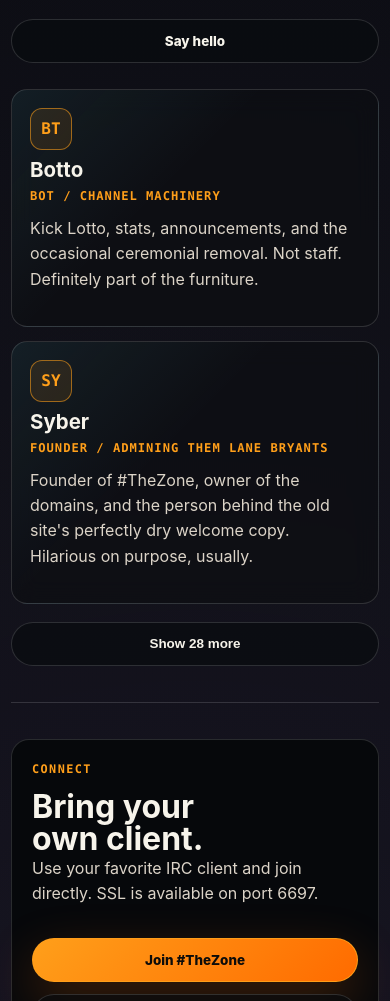
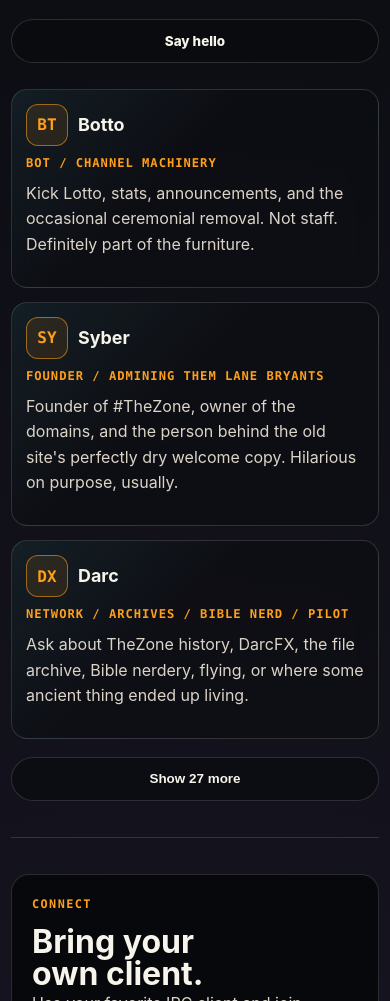
Before and after one commit to tzirc/thezone-web, a website: page html/index.htm in a window 390 px wide. Shown: the part 4823-5824 px from the top of the page. Drawn offline with Linux system fonts and the light colour scheme; no server answers.

Commit message:
CLW enhancements

```diff
--- a/html/index.htm
+++ b/html/index.htm
@@ -136,6 +136,10 @@
 		.brand span {
 			font-size: 1.05rem;
 			letter-spacing: 0.02em;
+		}
+
+		.header.clw-now * {
+			text-transform: uppercase;
 		}
 
 		.nav {
@@ -651,7 +655,7 @@
 
 		.person {
 			min-width: 0;
-			padding: 18px;
+			padding: 14px;
 			border: 1px solid var(--line);
 			border-radius: 16px;
 			background:
@@ -660,13 +664,20 @@
 			backdrop-filter: blur(12px);
 		}
 
+		.person-head {
+			display: grid;
+			grid-template-columns: auto minmax(0, 1fr);
+			gap: 10px;
+			align-items: center;
+		}
+
 		.person h3 {
-			margin: 10px 0 6px;
-			font-size: clamp(1.28rem, 2.4vw, 1.8rem);
+			margin: 0;
+			font-size: clamp(1.12rem, 2vw, 1.5rem);
 		}
 
 		.person .role {
-			margin: 0 0 10px;
+			margin: 8px 0;
 			color: var(--orange);
 			font-family: ui-monospace, SFMono-Regular, Menlo, Consolas, monospace;
 			font-size: 0.76rem;
@@ -1205,8 +1216,10 @@
 				</div>
 				<template data-person-template>
 					<div class="person">
-						<div class="glyph"></div>
-						<h3></h3>
+						<div class="person-head">
+							<div class="glyph"></div>
+							<h3></h3>
+						</div>
 						<p class="role"></p>
 						<p class="bio"></p>
 						<pre hidden></pre>
@@ -1257,6 +1270,7 @@
 
 	<script>
 		(() => {
+			const header = document.querySelector(".header");
 			const clwSection = document.querySelector("[data-clw-section]");
 			const clwCountdown = document.querySelector("[data-clw-countdown]");
 			const clwStatus = document.querySelector("[data-clw-status]");
@@ -1280,6 +1294,7 @@
 			const clwStart = (3 * 86400) + (17 * 3600);
 			const clwEnd = (3 * 86400) + (18 * 3600);
 			const weekSeconds = 7 * 86400;
+			let clwOverride = new URLSearchParams(window.location.search).get("clw") === "1" ? true : null;
 
 			const formatCountdown = (totalSeconds) => {
 				const days = Math.floor(totalSeconds / 86400);
@@ -1309,12 +1324,14 @@
 				}
 
 				const now = easternWeekSecond(new Date());
-				const isClw = now >= clwStart && now < clwEnd;
+				const isScheduledClw = now >= clwStart && now < clwEnd;
+				const isClw = clwOverride ?? isScheduledClw;
 				const secondsUntilClw = isClw
 					? 0
 					: (now < clwStart ? clwStart - now : weekSeconds - now + clwStart);
 
 				clwSection.classList.toggle("clw-now", isClw);
+				header?.classList.toggle("clw-now", isClw);
 				clwCountdown.replaceChildren(...formatCountdown(secondsUntilClw).map(([value, unit]) => {
 					const group = document.createElement("span");
 					const unitLabel = document.createElement("span");
@@ -1327,6 +1344,11 @@
 					return group;
 				}));
 				clwStatus.textContent = isClw ? "CLW is live" : "Next CLW in";
+			};
+
+			window.clw = (isEnabled) => {
+				clwOverride = Boolean(isEnabled);
+				updateClw();
 			};
 
 			updateClw();
@@ -1473,7 +1495,7 @@
 
 				const previewCount = () => {
 					if (window.matchMedia("(max-width: 680px)").matches) {
-						return 2;
+						return 3;
 					}
 
 					if (window.matchMedia("(max-width: 980px)").matches) {
--- a/html/json/people.json
+++ b/html/json/people.json
@@ -24,7 +24,7 @@
 		"order": 120
 	},
 	{
-		"glyph": "JN",
+		"glyph": "AM",
 		"name": "Amber",
 		"role": "Zoner",
 		"description": "Another familiar name for newcomers to recognize before they jump into the scrollback.",
@@ -112,7 +112,7 @@
 		"order": 600
 	},
 	{
-		"glyph": "KS",
+		"glyph": "KE",
 		"name": "Katie",
 		"role": "Zoner / renamed into destiny",
 		"description": "Originally Kaie. But everyone kept renaming Katie until it stuck, which is probably the most IRC origin story possible.",
```
Also changed, not shown: README.md.
